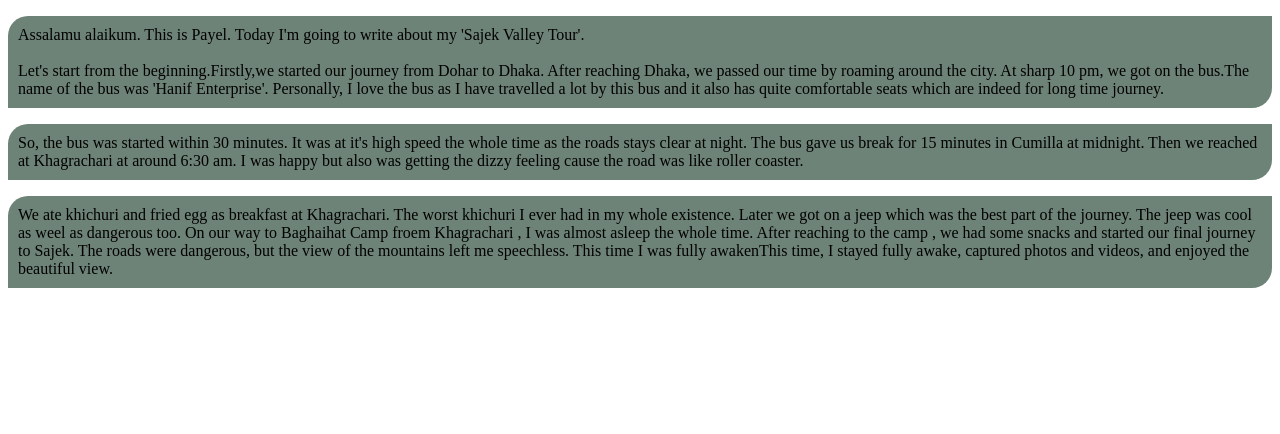
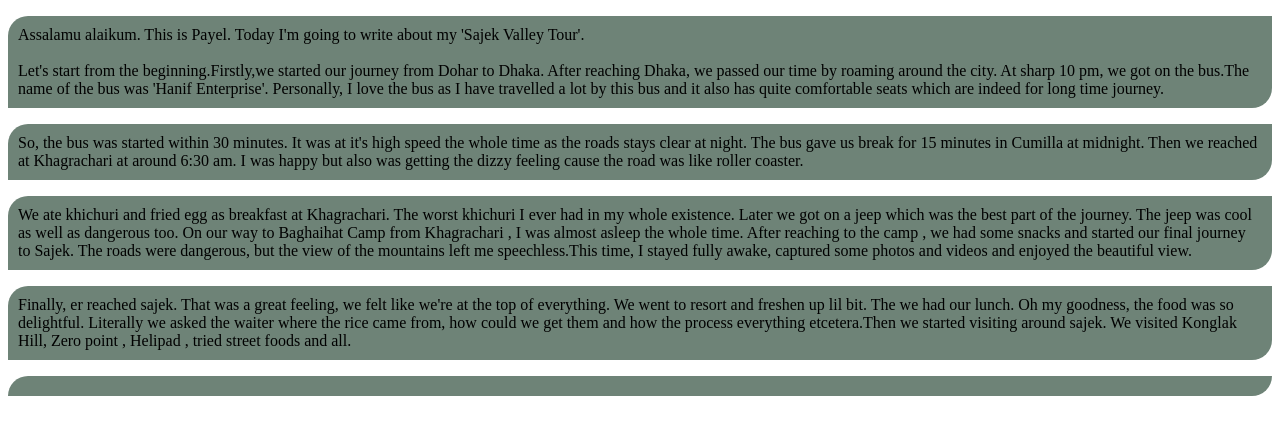
Before and after one commit to sabequnpayel/first-github-project, a plain HTML site: page index.html in a window 1280 px wide. Drawn offline with Linux system fonts and the light colour scheme.

Commit message:
added two more para

```diff
--- a/index.html
+++ b/index.html
@@ -5,6 +5,7 @@
     <meta name="viewport" content="width=device-width, initial-scale=1.0">
     <title>Sajek Tour</title>
     <link rel="stylesheet" href="style.css">
+    <link rel="icon" type="image/jpg" href="/fav.jpg">
 </head>
 <body>
 
@@ -13,7 +14,11 @@
 
 <div><p class="para">So, the bus was started within 30 minutes. It was at it's high speed the whole time as the roads stays clear at night. The bus gave us break for 15 minutes in Cumilla at midnight. Then we reached at Khagrachari at around 6:30 am. I was happy but also was getting the dizzy feeling cause the road was like roller coaster.</p></div>
 
-<div><p class="para">We ate khichuri and fried egg as breakfast at Khagrachari. The worst khichuri I ever had in my whole existence. Later we got on a jeep which was the best part of the journey. The jeep was cool as weel as dangerous too. On our way to Baghaihat Camp froem Khagrachari , I was almost asleep the whole time. After reaching to the camp , we had some snacks and started our final journey to Sajek. The roads were dangerous, but the view of the mountains left me speechless. This time I was fully awakenThis time, I stayed fully awake, captured photos and videos, and enjoyed the beautiful view.</p></div>
+<div><p class="para">We ate khichuri and fried egg as breakfast at Khagrachari. The worst khichuri I ever had in my whole existence. Later we got on a jeep which was the best part of the journey. The jeep was cool as well as dangerous too. On our way to Baghaihat Camp from Khagrachari , I was almost asleep the whole time. After reaching to the camp , we had some snacks and started our final journey to Sajek. The roads were dangerous, but the view of the mountains left me speechless.This time, I stayed fully awake, captured some photos and videos and enjoyed the beautiful view.</p></div>
+
+<div><p class="para">Finally, er reached sajek. That was a great feeling, we felt like we're at the top of everything. We went to resort and freshen up lil bit. The we had our lunch. Oh my goodness, the food was so delightful. Literally we asked the waiter where the rice came from, how could we get them and how the process everything etcetera.Then we started visiting around sajek. We visited Konglak Hill, Zero point , Helipad , tried street foods and all.</p></div>
+
+<div><p class="para"></p></div>
 
 
 
```
Also changed, not shown: 1 other file.
